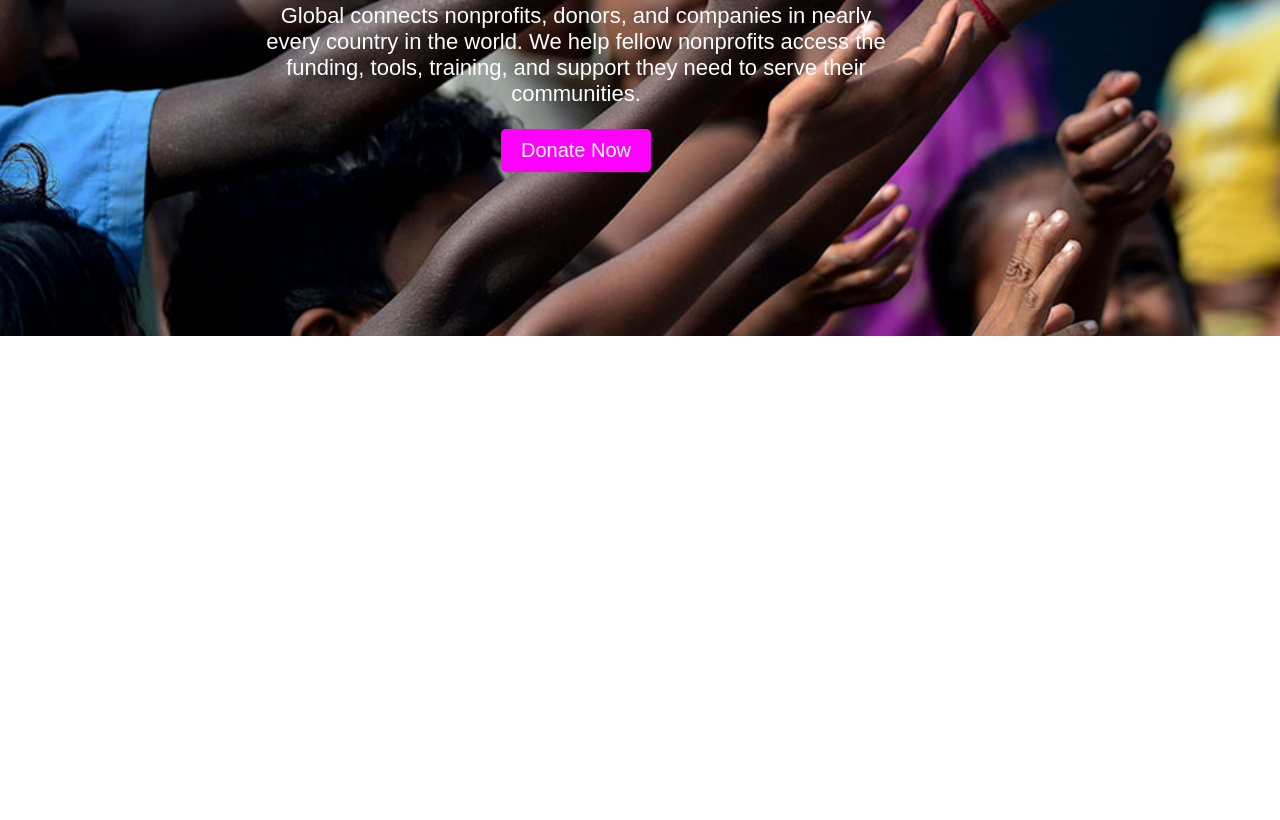
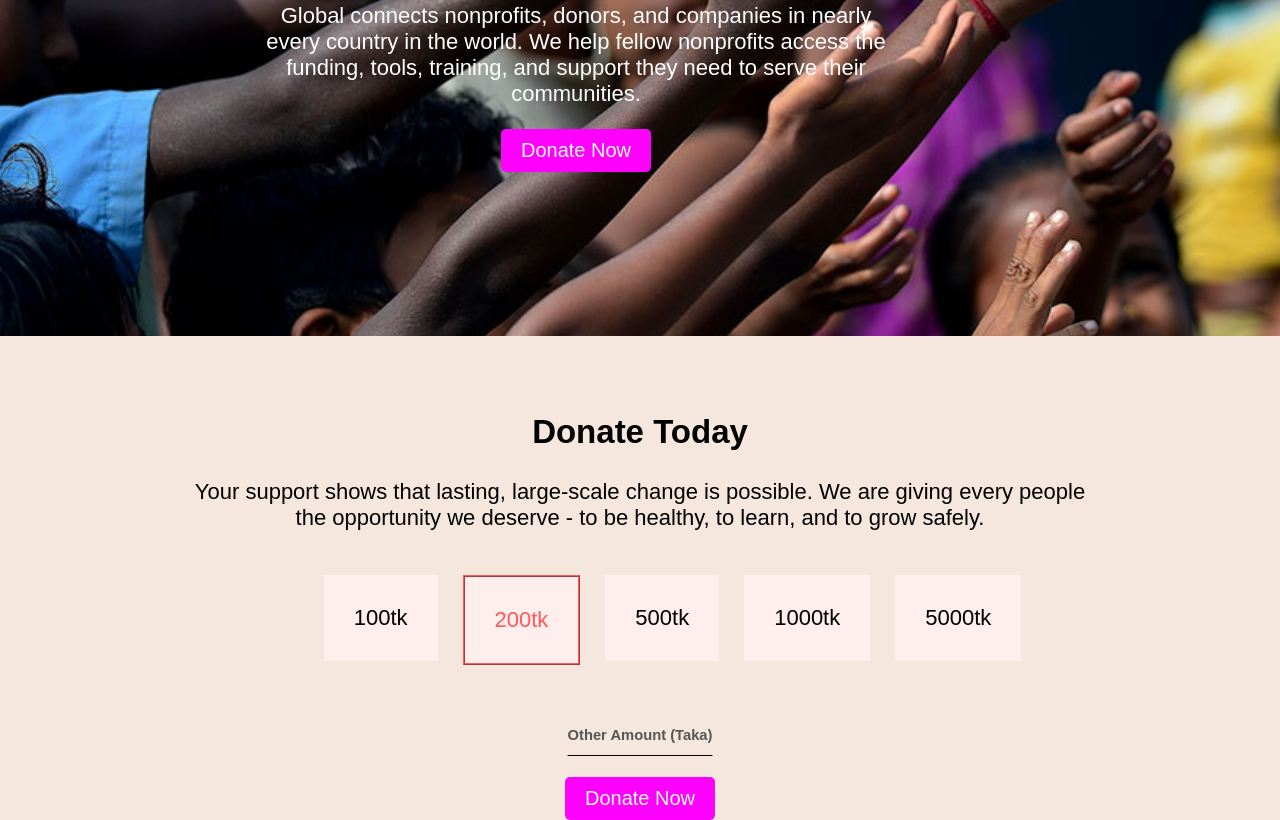
Before and after one commit to shonkor-das/Donate-Today, a plain HTML site: page index.html in a window 1280 px wide. Shown: the part 364-1184 px from the top of the page. Before the commit the page ends 800 px from the top, so only its background shows below. Drawn offline with Linux system fonts and the light colour scheme.

Commit message:
donate today secotion added

```diff
--- a/index.html
+++ b/index.html
@@ -15,5 +15,22 @@
             <a href="#" class="btn">Donate Now</a>
         </div>
     </section>
+    <section id="donate">
+        <div class="donate-today">
+            <h2>Donate Today</h2>
+            <p>Your support shows that lasting, large-scale change is possible. We are giving every people the opportunity we deserve - to be healthy, to learn, and to grow safely.</p>
+            <div class="underline">
+                <ul class="amount">
+                    <li>100tk</li>
+                    <li class="donate-amount">200tk</li>
+                    <li>500tk</li>
+                    <li>1000tk</li>
+                    <li>5000tk</li>
+                </ul>
+                <h6>Other Amount (Taka)</h6>
+            </div>
+        <a href="#" class="btn">Donate Now</a>
+    </div>
+    </section>
 </body>
 </html>
--- a/style.css
+++ b/style.css
@@ -42,3 +42,36 @@ section{
 	background-size: cover;
 	background-repeat: no-repeat;
 }
+#donate{
+    background-color: #F5E7DE;
+}
+.donate-today{
+    text-align: center;
+    padding: 0 15%;
+}
+.amount{
+    list-style: none;
+    text-align: center;
+    display: inline-block;
+}
+.amount li{
+    text-decoration: none;
+    float: left;
+    padding-left: 40px;
+    background-color: #FFEEEE;
+    margin-left: 25px;
+    padding: 30px;
+}
+.donate-amount{
+    border-style: ridge;
+    border-width: 2px ;
+    border-color: #FF5959;
+    color: #FF5959;
+}
+h6{
+    color: #575656;
+}
+.underline{
+    text-decoration: underline;
+    text-underline-offset: 15px;
+}
```
